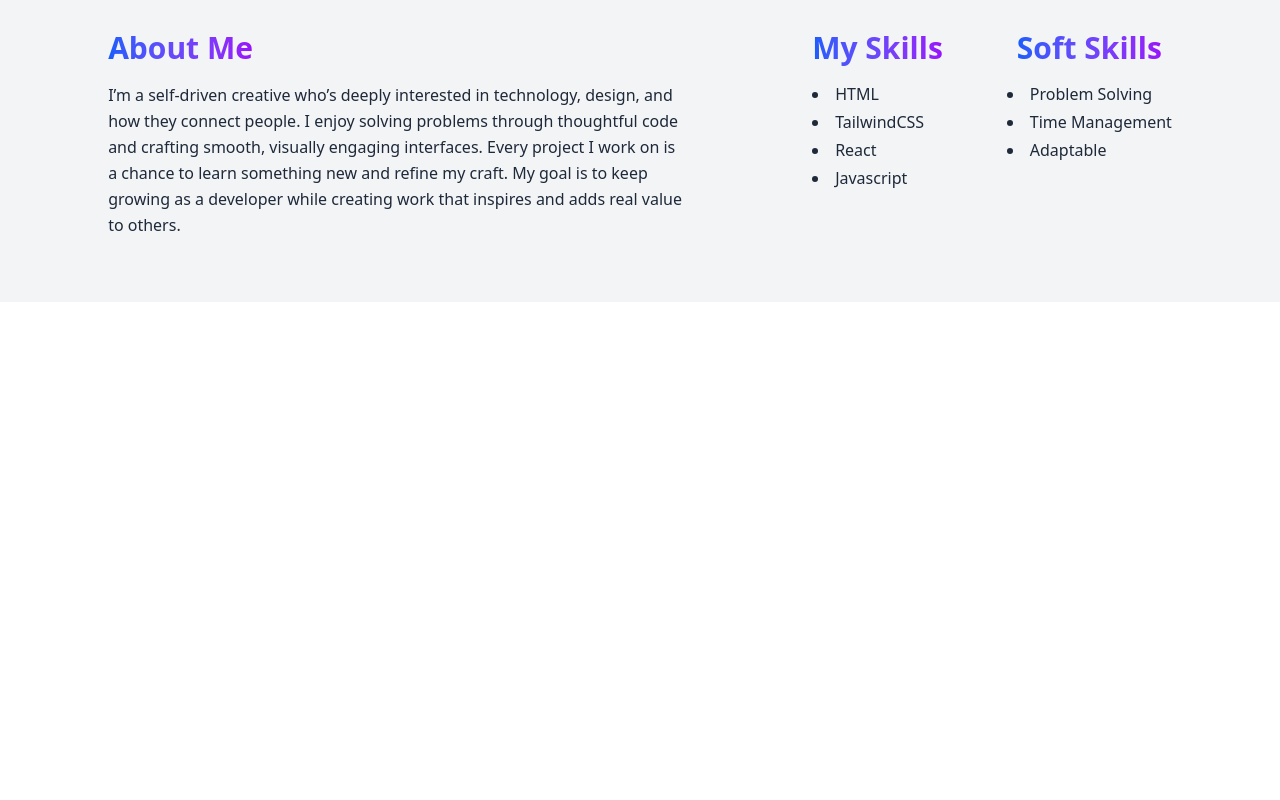
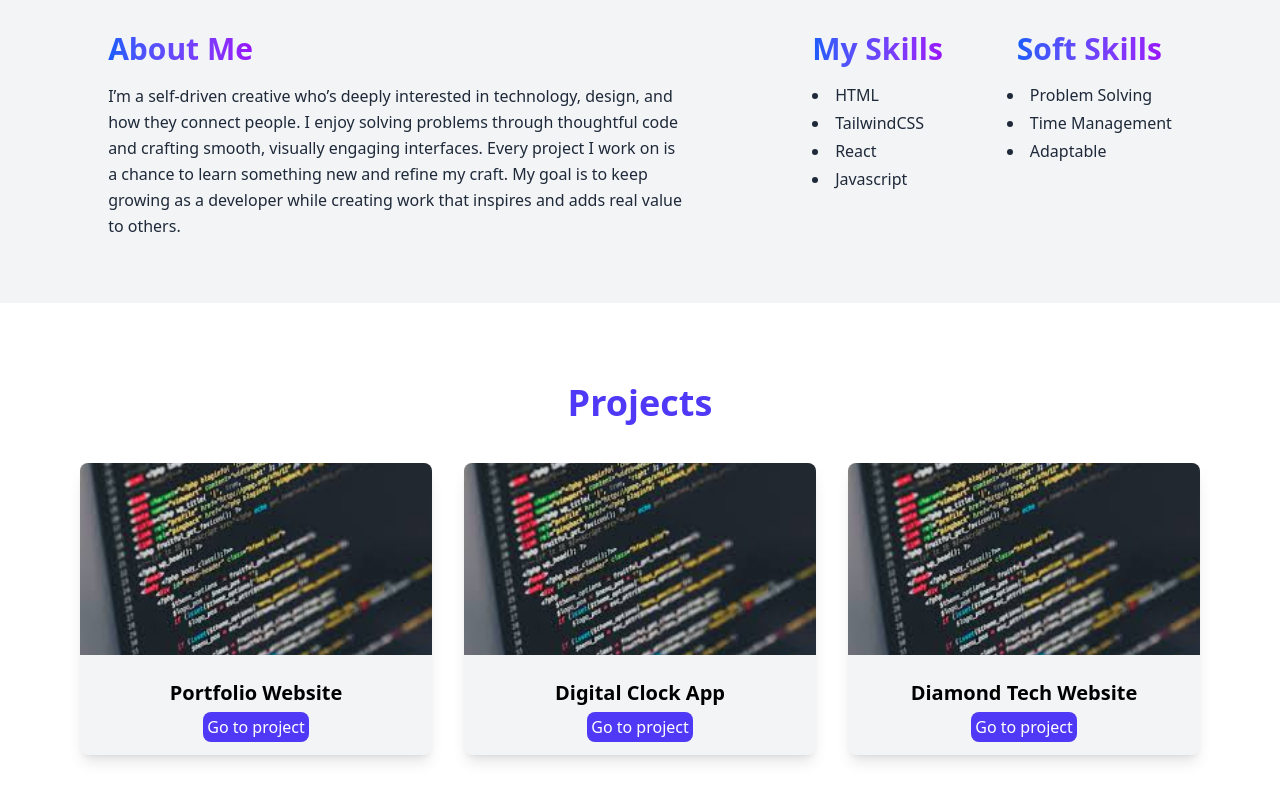
Before and after one commit to taylin1/React-Portfolio, a React (Vite) app in the folder react-portfolio/: page / in a window 1280 px wide. Shown: the part 834-1634 px from the top of the page. Before the commit the page ends 1136 px from the top, so only its background shows below. Built offline with nearby package versions, Linux system fonts and the light colour scheme.

Commit message:
Added project divs

```diff
--- a/react-portfolio/src/App.jsx
+++ b/react-portfolio/src/App.jsx
@@ -2,6 +2,7 @@ import './App.css'
 import './index.css';
 import NavBar from './components/NavBar.jsx'
 import HeroPage from './components/HeroPage.jsx'
+import ProjectsPage from './components/ProjectPage.jsx';
 
 
 function App() {
@@ -9,6 +10,7 @@ function App() {
     <>
       <NavBar/>
       <HeroPage/>
+      <ProjectsPage/>
     </>
   )
 }
--- a/react-portfolio/src/components/HeroPage.jsx
+++ b/react-portfolio/src/components/HeroPage.jsx
@@ -31,7 +31,7 @@ function HeroPage() {
           View My Work
         </a>
       </section>
-
+    <hr></hr>
      <div className="flex flex-col md:flex-row justify-center items-start md:gap-32 bg-gray-100 py-16 px-6">
   {/* About Me Section */}
   <div className="max-w-xl mb-10 md:mb-0">
--- /dev/null
+++ b/react-portfolio/src/components/ProjectPage.jsx
@@ -0,0 +1,43 @@
+import React from "react";
+import ProjectPic from "../images/ProjectPic.jpeg"
+
+const projects = [
+  {
+    title: "Portfolio Website",
+    image: ProjectPic,
+
+  },
+  {
+    title: "Digital Clock App",
+    image: ProjectPic,
+
+  },
+  {
+    title: "Diamond Tech Website",
+    image: ProjectPic,
+
+  },
+];
+
+function ProjectsPage (){
+  return (
+    <section id="projects" className="py-20 bg-white text-center">
+      <h2 className="text-4xl font-bold text-indigo-600 mb-10">Projects</h2>
+      <div className="grid md:grid-cols-3 gap-8 max-w-6xl mx-auto px-4">
+        {projects.map((project, index) => (
+          <div key={index} className="bg-gray-100 rounded-lg shadow-lg overflow-hidden hover:scale-105 transition">
+            <img src={project.image} alt={project.title} className="w-full h-48 object-cover"/>
+            <div className="p-4">
+              <h3 className="text-xl font-semibold py-2">{project.title}</h3>
+              <a href="" className="bg-indigo-600 text-white rounded-lg px-1 py-1 ">
+              Go to project
+              </a>
+            </div>
+          </div>
+        ))}
+      </div>
+    </section>
+  );
+};
+
+export default ProjectsPage;
--- a/react-portfolio/src/index.css
+++ b/react-portfolio/src/index.css
@@ -1,5 +1 @@
 @import "tailwindcss";
-
-.list{
-
-}
```
Also changed, not shown: react-portfolio/src/images/ProjectPic.jpeg (added).
